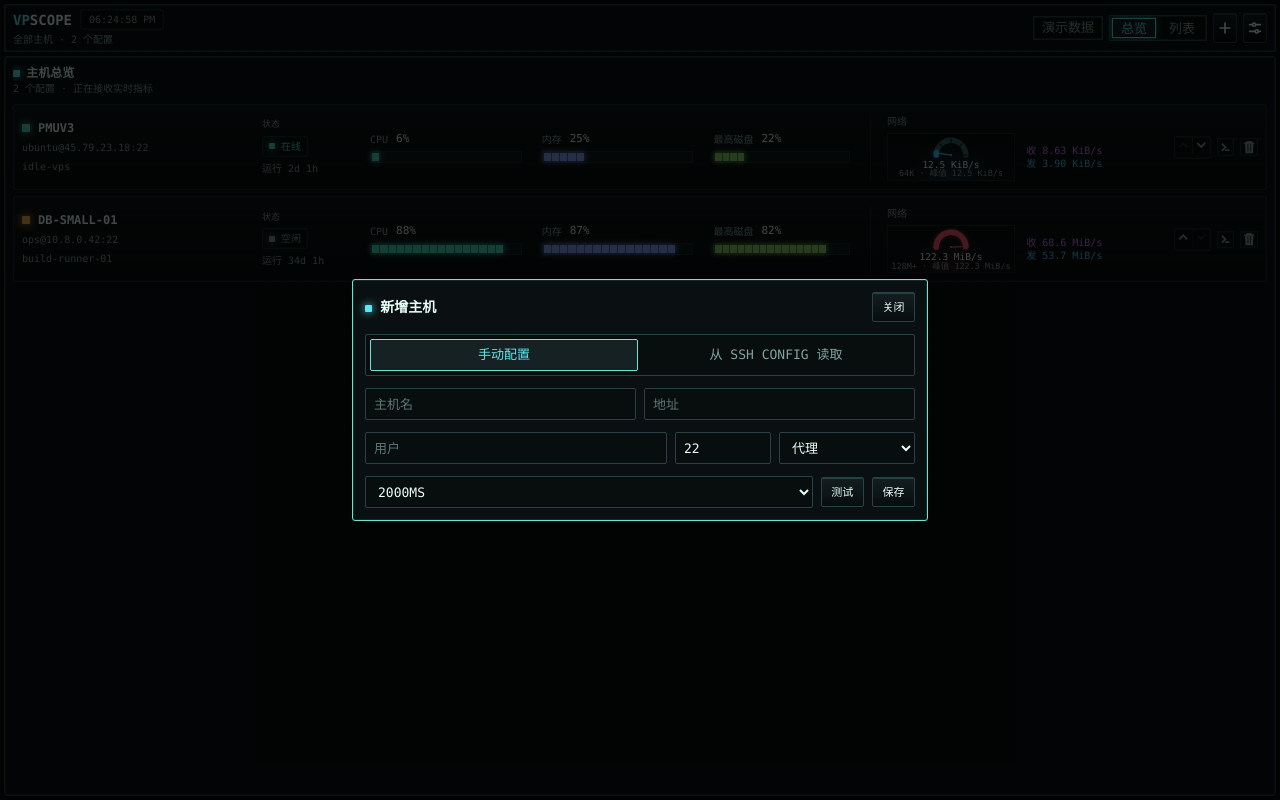
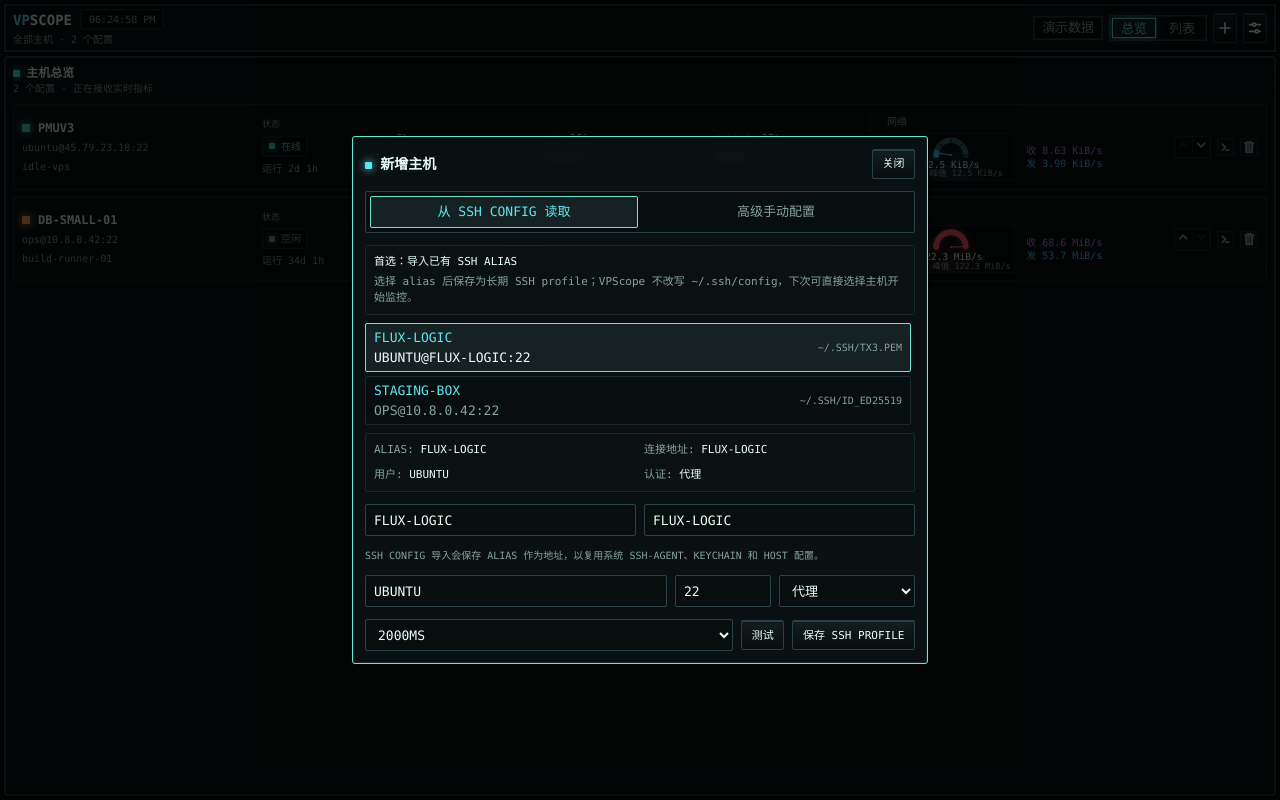
Before and after one commit to YBFACC/VPScope, a React (Vite) app in the folder web/: page / in a window 1280 px wide. Both pictures are taken after a click on the button 1225 px from the left and 28 px from the top of the page. Built offline with nearby package versions, Linux system fonts and the light colour scheme.

Commit message:
Refine SSH profile import flow

```diff
--- a/web/src/features/hosts/HostForm.tsx
+++ b/web/src/features/hosts/HostForm.tsx
@@ -17,8 +17,9 @@ export function HostForm({ open, onClose }: HostFormProps) {
   const createHost = useHostStore((state) => state.createHost);
   const testConnection = useHostStore((state) => state.testConnection);
   const { t } = useI18n();
-  const [mode, setMode] = useState<"manual" | "sshConfig">("manual");
+  const [mode, setMode] = useState<"manual" | "sshConfig">("sshConfig");
   const [sshConfigHosts, setSshConfigHosts] = useState<SshConfigHost[]>([]);
+  const [isLoadingSshConfig, setIsLoadingSshConfig] = useState(false);
   const [selectedConfigAlias, setSelectedConfigAlias] = useState("");
   const [name, setName] = useState("");
   const [address, setAddress] = useState("");
@@ -31,16 +32,44 @@ export function HostForm({ open, onClose }: HostFormProps) {
   const [refreshIntervalMs, setRefreshIntervalMs] = useState(2_000);
   const [isSaving, setIsSaving] = useState(false);
   const [message, setMessage] = useState<string>();
+  const selectedConfigHost = sshConfigHosts.find((host) => host.alias === selectedConfigAlias);
 
   useEffect(() => {
     if (!open) {
       return;
     }
 
+    setMode("sshConfig");
+    setSelectedConfigAlias("");
+    setName("");
+    setAddress("");
+    setUsername("");
+    setPort(22);
+    setAuthType("ssh_agent");
+    setPassword("");
+    setKeyPath("~/.ssh/id_ed25519");
+    setPassphrase("");
+    setRefreshIntervalMs(2_000);
+    setSshConfigHosts([]);
+    setIsLoadingSshConfig(true);
     setMessage(undefined);
-    void runClient(() => tauriClient.listSshConfigHosts()).then((items) => {
+
+    let active = true;
+    void runClient(() => tauriClient.listSshConfigHosts())
+      .then((items) => {
+        if (active) {
           setSshConfigHosts(items);
+        }
+      })
+      .finally(() => {
+        if (active) {
+          setIsLoadingSshConfig(false);
+        }
       });
+
+    return () => {
+      active = false;
+    };
   }, [open]);
 
   useEffect(() => {
@@ -155,37 +184,87 @@ export function HostForm({ open, onClose }: HostFormProps) {
         <div className="grid grid-cols-2 gap-1 rounded-[var(--radius-control)] border border-[var(--color-border)] bg-[var(--color-input)] p-1">
           <button
             type="button"
-            onClick={() => setMode("manual")}
-            className="h-8 rounded-[var(--radius-control)] border border-transparent text-[11px] uppercase text-[var(--color-text-muted)] data-[active=true]:border-[var(--color-border-strong)] data-[active=true]:bg-[var(--color-panel-muted)] data-[active=true]:text-[var(--color-accent)]"
-            data-active={mode === "manual"}
-          >
-            {t("manual")}
-          </button>
-          <button
-            type="button"
             onClick={() => setMode("sshConfig")}
             className="h-8 rounded-[var(--radius-control)] border border-transparent text-[11px] uppercase text-[var(--color-text-muted)] data-[active=true]:border-[var(--color-border-strong)] data-[active=true]:bg-[var(--color-panel-muted)] data-[active=true]:text-[var(--color-accent)]"
             data-active={mode === "sshConfig"}
           >
             {t("importFromSshConfig")}
           </button>
+          <button
+            type="button"
+            onClick={() => setMode("manual")}
+            className="h-8 rounded-[var(--radius-control)] border border-transparent text-[11px] uppercase text-[var(--color-text-muted)] data-[active=true]:border-[var(--color-border-strong)] data-[active=true]:bg-[var(--color-panel-muted)] data-[active=true]:text-[var(--color-accent)]"
+            data-active={mode === "manual"}
+          >
+            {t("advancedManual")}
+          </button>
         </div>
 
         {mode === "sshConfig" ? (
           <div className="grid gap-2">
-            {sshConfigHosts.length === 0 ? (
-              <div className="pixel-card p-3 text-xs text-[var(--color-text-muted)]">
-                {t("noSshConfigHosts")}
+            <div className="rounded-[var(--radius-control)] border border-[var(--color-border-subtle)] bg-[var(--color-panel)] p-2">
+              <p className="text-[11px] uppercase text-[var(--color-text)]">{t("sshConfigProfileLead")}</p>
+              <p className="mt-1 text-[11px] leading-4 text-[var(--color-text-muted)]">{t("sshConfigProfileHint")}</p>
+            </div>
+            {isLoadingSshConfig ? (
+              <div className="rounded-[var(--radius-control)] border border-[var(--color-border)] bg-[var(--color-input)] p-3 text-xs uppercase text-[var(--color-text-muted)]">
+                {t("readingSshConfig")}
+              </div>
+            ) : sshConfigHosts.length === 0 ? (
+              <div className="grid gap-2 rounded-[var(--radius-control)] border border-[var(--color-border)] bg-[var(--color-input)] p-3 text-xs text-[var(--color-text-muted)]">
+                <span>{t("noSshConfigHosts")}</span>
+                <span className="text-[11px] leading-4">{t("noSshConfigHostsMessage")}</span>
+                <button type="button" onClick={() => setMode("manual")} className="control-button justify-self-start">
+                  {t("advancedManual")}
+                </button>
               </div>
             ) : (
-              <select className={inputClass} value={selectedConfigAlias} onChange={(event) => applySshConfigHost(event.target.value)}>
+              <div className="grid max-h-44 gap-1 overflow-auto pr-1">
                 {sshConfigHosts.map((host) => (
-                  <option key={host.alias} value={host.alias}>
-                    {host.alias} - {host.user ?? "?"}@{host.hostName}:{host.port}
-                  </option>
+                  <button
+                    key={host.alias}
+                    type="button"
+                    onClick={() => applySshConfigHost(host.alias)}
+                    className="grid min-h-11 min-w-0 grid-cols-[minmax(0,1fr)_auto] items-center gap-2 rounded-[var(--radius-control)] border border-[var(--color-border-subtle)] bg-[var(--color-input)] px-2 py-1 text-left text-[11px] uppercase text-[var(--color-text-muted)] data-[active=true]:border-[var(--color-border-strong)] data-[active=true]:bg-[var(--color-panel-muted)] data-[active=true]:text-[var(--color-text)]"
+                    data-active={selectedConfigAlias === host.alias}
+                  >
+                    <span className="min-w-0">
+                      <span className="block truncate text-[var(--color-accent)]">{host.alias}</span>
+                      <span className="block truncate">
+                        {host.user ?? t("userRequiredBeforeSave")}@{host.hostName}:{host.port}
+                      </span>
+                    </span>
+                    <span className="max-w-36 truncate text-right text-[10px] text-[var(--color-text-muted)]">
+                      {host.identityFile ?? t("authAgent")}
+                    </span>
+                  </button>
                 ))}
-              </select>
+              </div>
             )}
+            {selectedConfigHost ? (
+              <div className="grid grid-cols-2 gap-2 rounded-[var(--radius-control)] border border-[var(--color-border-subtle)] bg-[var(--color-panel)] p-2 text-[11px] uppercase text-[var(--color-text-muted)]">
+                <span className="truncate">
+                  {t("profileAlias")}: <span className="text-[var(--color-text)]">{selectedConfigHost.alias}</span>
+                </span>
+                <span className="truncate">
+                  {t("profileAddress")}: <span className="text-[var(--color-text)]">{selectedConfigHost.alias}</span>
+                </span>
+                <span className="truncate">
+                  {t("profileUser")}:{" "}
+                  <span className="text-[var(--color-text)]">{selectedConfigHost.user ?? t("fillBeforeSave")}</span>
+                </span>
+                <span className="truncate">
+                  {t("profileAuth")}: <span className="text-[var(--color-text)]">{t("authAgent")}</span>
+                </span>
+              </div>
+            ) : null}
+          </div>
+        ) : null}
+
+        {mode === "manual" ? (
+          <div className="rounded-[var(--radius-control)] border border-[var(--color-border-subtle)] bg-[var(--color-panel)] p-2">
+            <p className="text-[11px] uppercase text-[var(--color-text)]">{t("advancedManualLead")}</p>
+            <p className="mt-1 text-[11px] leading-4 text-[var(--color-text-muted)]">{t("advancedManualHint")}</p>
           </div>
         ) : null}
 
@@ -193,6 +272,9 @@ export function HostForm({ open, onClose }: HostFormProps) {
           <input className={inputClass} value={name} onChange={(event) => setName(event.target.value)} aria-label={t("hostName")} placeholder={t("hostName")} />
           <input className={inputClass} value={address} onChange={(event) => setAddress(event.target.value)} aria-label={t("address")} placeholder={t("address")} />
         </div>
+        {mode === "sshConfig" ? (
+          <p className="truncate text-[10px] uppercase text-[var(--color-text-muted)]">{t("sshConfigAddressAliasHint")}</p>
+        ) : null}
         <div className="grid min-w-0 grid-cols-[minmax(0,1fr)_96px_minmax(104px,136px)] gap-2">
           <input className={inputClass} value={username} onChange={(event) => setUsername(event.target.value)} aria-label={t("user")} placeholder={t("user")} />
           <input className={inputClass} value={port} min={1} max={65535} type="number" onChange={(event) => setPort(Number(event.target.value))} aria-label={t("port")} />
@@ -203,13 +285,19 @@ export function HostForm({ open, onClose }: HostFormProps) {
           </select>
         </div>
         {authType === "private_key" ? (
+          <div className="grid gap-1">
             <div className="grid min-w-0 grid-cols-2 gap-2">
               <input className={inputClass} value={keyPath} onChange={(event) => setKeyPath(event.target.value)} aria-label={t("identityFile")} placeholder={t("identityFile")} />
               <input className={inputClass} value={passphrase} onChange={(event) => setPassphrase(event.target.value)} aria-label={t("passphrase")} placeholder={t("passphrase")} type="password" autoComplete="new-password" />
             </div>
+            <p className="truncate text-[10px] uppercase text-[var(--color-text-muted)]">{t("keychainPassphraseHint")}</p>
+          </div>
         ) : null}
         {authType === "password" ? (
+          <div className="grid gap-1">
             <input className={inputClass} value={password} onChange={(event) => setPassword(event.target.value)} aria-label={t("password")} placeholder={t("password")} type="password" autoComplete="new-password" />
+            <p className="truncate text-[10px] uppercase text-[var(--color-text-muted)]">{t("keychainPasswordHint")}</p>
+          </div>
         ) : null}
         <div className="grid min-w-0 grid-cols-[minmax(0,1fr)_auto_auto] items-center gap-2">
           <select
@@ -226,7 +314,7 @@ export function HostForm({ open, onClose }: HostFormProps) {
             {t("test")}
           </button>
           <button type="submit" className="control-button min-w-0 px-3" disabled={isSaving}>
-            {t("save")}
+            {t("saveSshProfile")}
           </button>
         </div>
         {message ? <p className="truncate text-[11px] uppercase text-[var(--color-text-muted)]">{message}</p> : null}
--- a/web/src/i18n/messages.ts
+++ b/web/src/i18n/messages.ts
@@ -79,6 +79,7 @@ export const messages = {
     networkFocusHint: "点击面板后可用左右键切换网卡",
     notificationPermission: "通知权限",
     noSshConfigHosts: "未发现可导入的 SSH Host",
+    noSshConfigHostsMessage: "VPScope 只读扫描 ~/.ssh/config；没有条目时可进入高级手动配置保存一个 app-managed profile。",
     noHostSelected: "未选择主机",
     noHosts: "暂无主机",
     noHostsMessage: "从顶部工具栏添加主机后开始监控。",
@@ -115,8 +116,13 @@ export const messages = {
     removingHost: "正在移除",
     resetPanelOrder: "重置顺序",
     save: "保存",
+    saveSshProfile: "保存 SSH Profile",
     saving: "保存中...",
     manual: "手动配置",
+    advancedManual: "高级手动配置",
+    advancedManualLead: "高级兜底：由 VPScope 保存 profile",
+    advancedManualHint:
+      "仅在需要 app-managed password 或 private key passphrase 时使用；敏感值会作为一次性请求写入 macOS Keychain。",
     settings: "设置",
     showAllPanels: "全部展开",
     swap: "交换",
@@ -140,6 +146,7 @@ export const messages = {
     uptime: "运行",
     upload: "上传",
     user: "用户",
+    userRequiredBeforeSave: "保存前补用户",
     used: "已用",
     available: "可用",
     waitingForMetrics: "等待指标",
@@ -149,6 +156,18 @@ export const messages = {
     next: "下一个",
     peak: "峰值",
     write: "写",
+    fillBeforeSave: "保存前填写",
+    keychainPassphraseHint: "私钥口令会写入 macOS Keychain，普通配置只保存 credential ref",
+    keychainPasswordHint: "密码会写入 macOS Keychain，普通配置只保存 credential ref",
+    profileAddress: "连接地址",
+    profileAlias: "Alias",
+    profileAuth: "认证",
+    profileUser: "用户",
+    readingSshConfig: "正在读取 ~/.ssh/config",
+    sshConfigAddressAliasHint: "SSH config 导入会保存 alias 作为地址，以复用系统 ssh-agent、Keychain 和 Host 配置。",
+    sshConfigProfileHint:
+      "选择 alias 后保存为长期 SSH profile；VPScope 不改写 ~/.ssh/config，下次可直接选择主机开始监控。",
+    sshConfigProfileLead: "首选：导入已有 SSH alias",
   },
   "en-US": {
     address: "Address",
@@ -223,6 +242,8 @@ export const messages = {
     networkFocusHint: "Click the panel to enable left/right iface switching",
     notificationPermission: "Notification permission",
     noSshConfigHosts: "No importable SSH hosts found",
+    noSshConfigHostsMessage:
+      "VPScope reads ~/.ssh/config without modifying it. Use advanced manual setup when no profile can be imported.",
     noHostSelected: "No host selected",
     noHosts: "No hosts",
     noHostsMessage: "Add a host from the top toolbar to begin monitoring.",
@@ -259,8 +280,13 @@ export const messages = {
     removingHost: "Removing",
     resetPanelOrder: "Reset order",
     save: "Save",
+    saveSshProfile: "Save SSH Profile",
     saving: "Saving...",
     manual: "Manual",
+    advancedManual: "Advanced manual",
+    advancedManualLead: "Advanced fallback: app-managed profile",
+    advancedManualHint:
+      "Use only when you need an app-managed password or private key passphrase. Secrets are written to macOS Keychain as one-time request values.",
     settings: "Settings",
     showAllPanels: "Show all",
     swap: "swap",
@@ -285,6 +311,7 @@ export const messages = {
     uptime: "Uptime",
     upload: "Upload",
     user: "User",
+    userRequiredBeforeSave: "user required",
     used: "Used",
     available: "Avail",
     waitingForMetrics: "Waiting for metrics",
@@ -294,6 +321,19 @@ export const messages = {
     next: "Next",
     peak: "Peak",
     write: "write",
+    fillBeforeSave: "fill before save",
+    keychainPassphraseHint: "Passphrase is written to macOS Keychain; host config stores only a credential ref",
+    keychainPasswordHint: "Password is written to macOS Keychain; host config stores only a credential ref",
+    profileAddress: "Address",
+    profileAlias: "Alias",
+    profileAuth: "Auth",
+    profileUser: "User",
+    readingSshConfig: "Reading ~/.ssh/config",
+    sshConfigAddressAliasHint:
+      "SSH config import saves the alias as the address so system ssh-agent, Keychain, and Host options stay reusable.",
+    sshConfigProfileHint:
+      "Pick an alias and save it as a reusable SSH profile. VPScope does not rewrite ~/.ssh/config; next time, select the host and monitor.",
+    sshConfigProfileLead: "Preferred: import an existing SSH alias",
   },
 } as const;
 
```
Also changed, not shown: 4 other files (tests, documents, lock files or other folders). Lines whose indentation alone changed are shown as unchanged.
